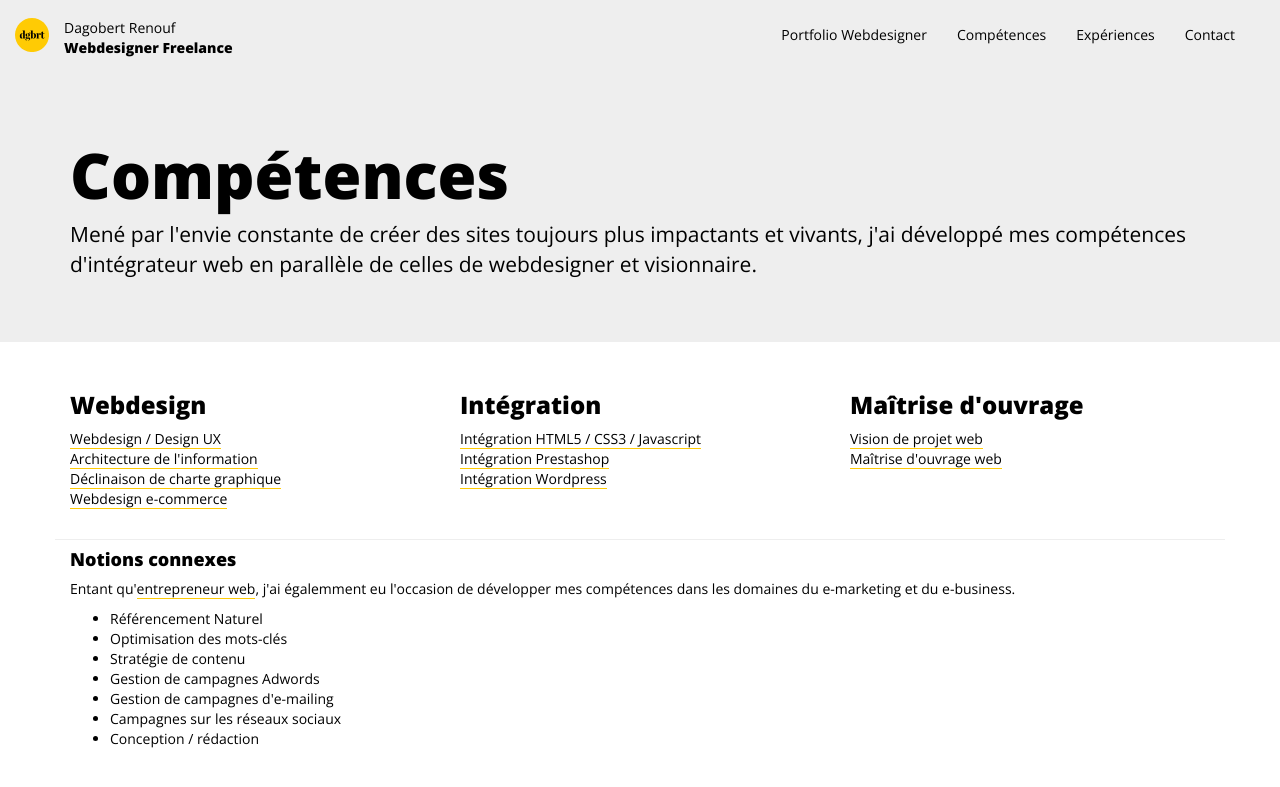
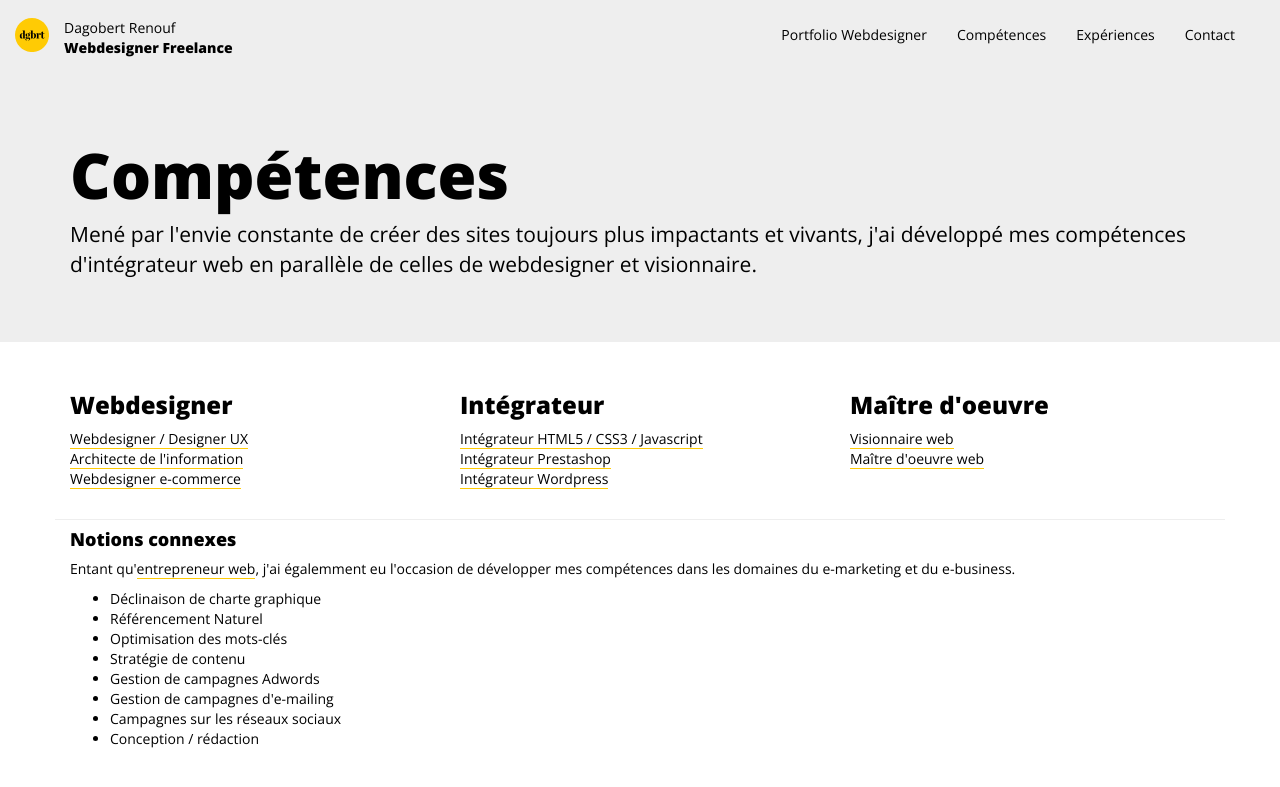
Before and after one commit to thedgbrt/dgbrt.fr, a Jekyll site: the page built from competences/index.html, in a window 1280 px wide. Shown: the top 787 px of the page. Built offline with Jekyll 4.4.1, drawn with Linux system fonts in a browser that asks for light colours; nearby versions of some CDN libraries.

Commit message:
Re-organized information

```diff
--- a/competences/index.html
+++ b/competences/index.html
@@ -23,31 +23,30 @@ published: true
 
 			<div class="col-sm-4">
 
-				<h3>Webdesign</h3>
+				<h3>Webdesigner</h3>
 				<ul class="list-unstyled">
-					<li><a href="webdesigner-freelance">Webdesign / Design UX</a></li>
-					<li><a href="architecte-information-freelance">Architecture de l'information</a></li>
-					<li><a href="declinaision-charte-graphique-web">Déclinaison de charte graphique</a></li>
-					<li><a href="webdesigner-ecommerce-freelance">Webdesign e-commerce</a></li>
+					<li><a href="webdesigner-freelance">Webdesigner / Designer UX</a></li>
+					<li><a href="architecte-information-freelance">Architecte de l'information</a></li>
+					<li><a href="webdesigner-ecommerce-freelance">Webdesigner e-commerce</a></li>
 				</ul>
 			</div>
 
 			<div class="col-sm-4">
 
-				<h3>Intégration</h3>
+				<h3>Intégrateur</h3>
 				<ul class="list-unstyled">
-					<li><a href="integrateur-web-freelance">Int&eacute;gration HTML5 / CSS3 / Javascript</a></li>
-					<li><a href="integrateur-prestashop-freelance">Int&eacute;gration Prestashop</a></li>
-					<li><a href="integrateur-wordpress-freelance">Int&eacute;gration Wordpress</a></li>
+					<li><a href="integrateur-web-freelance">Int&eacute;grateur HTML5 / CSS3 / Javascript</a></li>
+					<li><a href="integrateur-prestashop-freelance">Int&eacute;grateur Prestashop</a></li>
+					<li><a href="integrateur-wordpress-freelance">Int&eacute;grateur Wordpress</a></li>
 				</ul>
 			</div>
 
 			<div class="col-sm-4">
 
-				<h3>Maîtrise d'ouvrage</h3>
+				<h3>Maître d'oeuvre</h3>
 				<ul class="list-unstyled">
-					<li><a href="visionnaire-web-freelance">Vision de projet web</a></li>
-					<li><a href="maitre-d-oeuvre-web-freelance">Maîtrise d'ouvrage web</a></li>
+					<li><a href="visionnaire-web-freelance">Visionnaire web</a></li>
+					<li><a href="maitre-d-oeuvre-web-freelance">Maître d'oeuvre web</a></li>
 				</ul>
 			</div>
 
```
Also changed, not shown: other parts of competences/index.html (+1 -0 lines).
